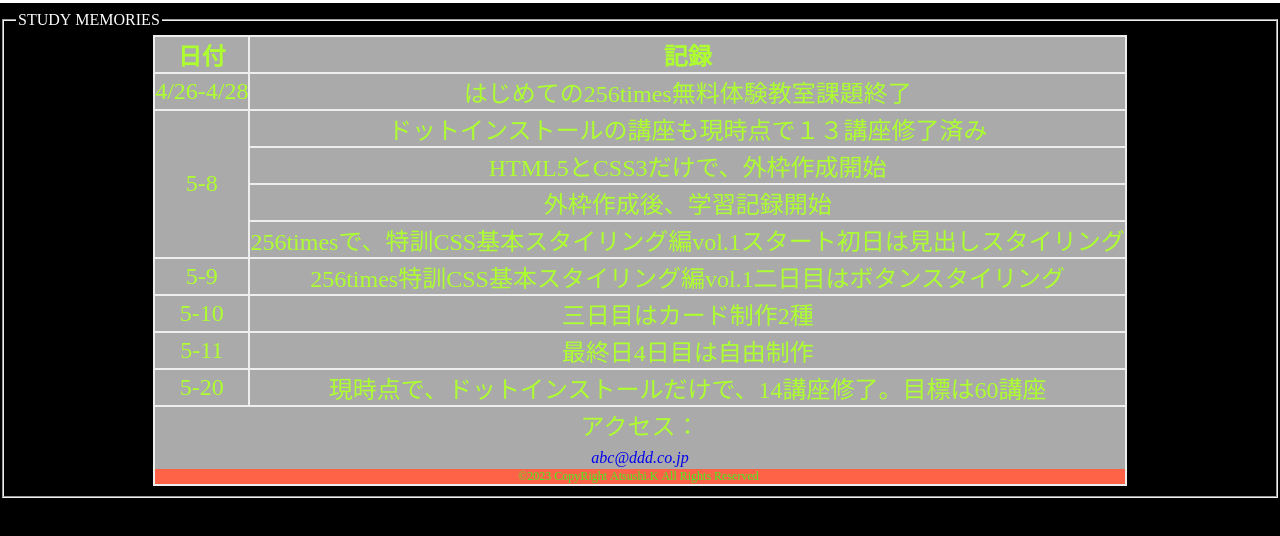
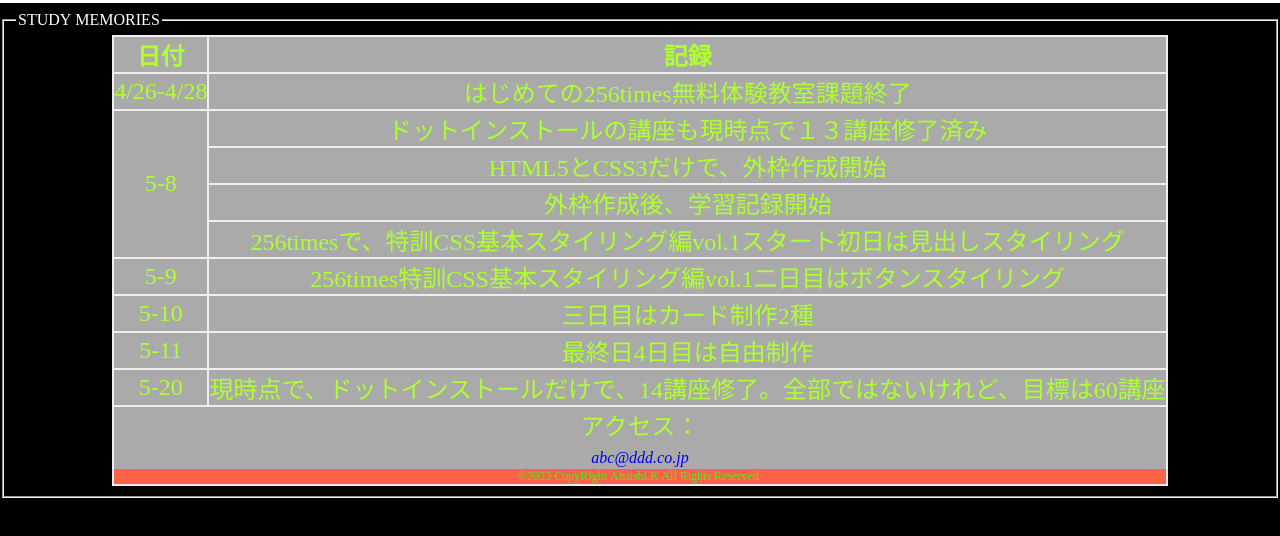
Before and after one commit to Hub38/miuChannel, a plain HTML site: page index.html in a window 1280 px wide. Shown: the part 80-616 px from the top of the page. Drawn offline with Linux system fonts and the light colour scheme.

Commit message:
Add files via upload

```diff
--- a/index.html
+++ b/index.html
@@ -46,7 +46,7 @@
             <tr><td>5-9</td><td>256times特訓CSS基本スタイリング編vol.1二日目はボタンスタイリング</td>
             <tr><td>5-10</td><td>三日目はカード制作2種</td></tr>
             <tr><td>5-11</td><td>最終日4日目は自由制作</td></tr>
-            <tr><td>5-20</td><td>現時点で、ドットインストールだけで、14講座修了。目標は60講座
+            <tr><td>5-20</td><td>現時点で、ドットインストールだけで、14講座修了。全部ではないけれど、目標は60講座
             </td></tr>
           </tbody>
           <tfoot>
```
